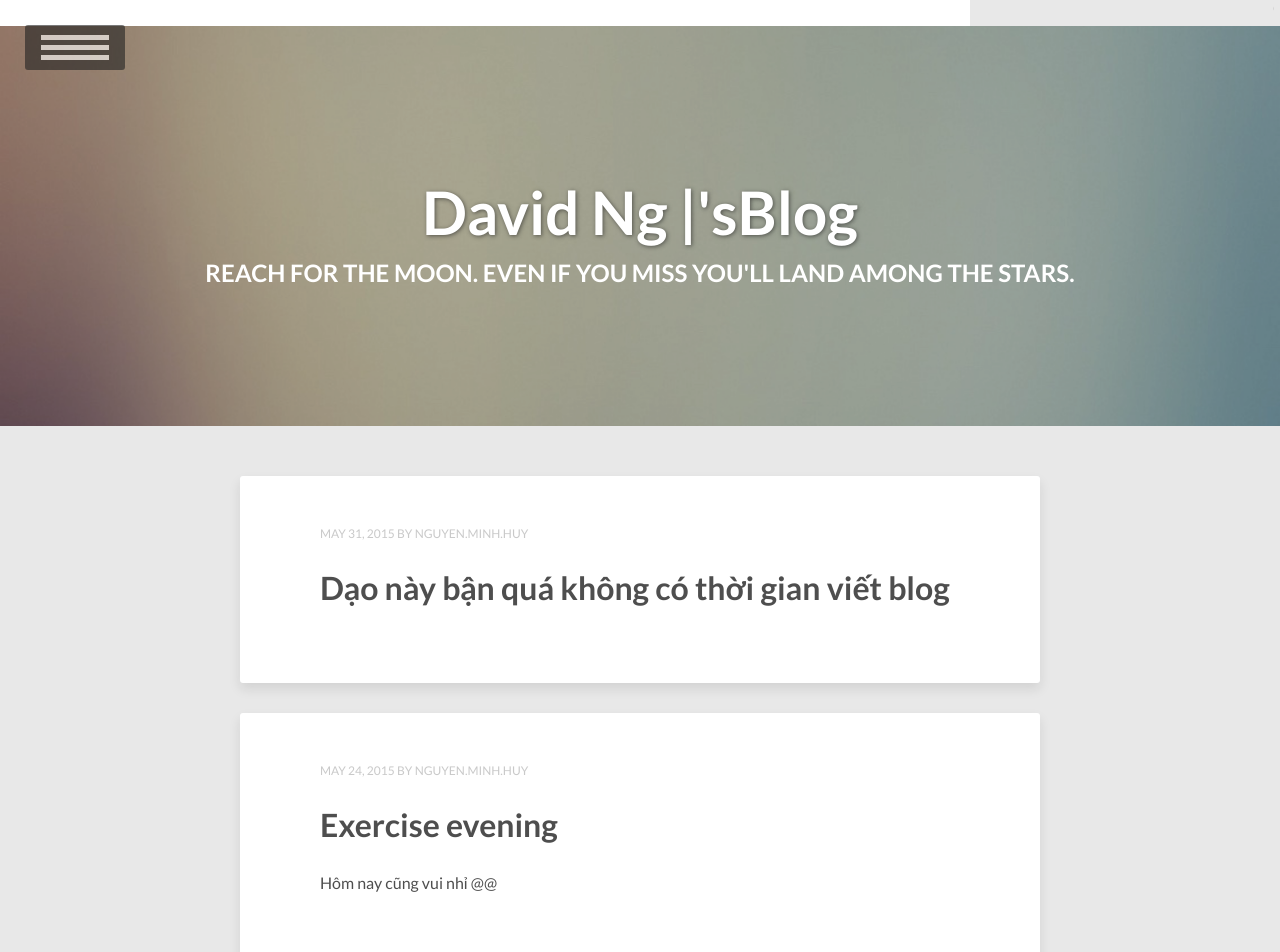
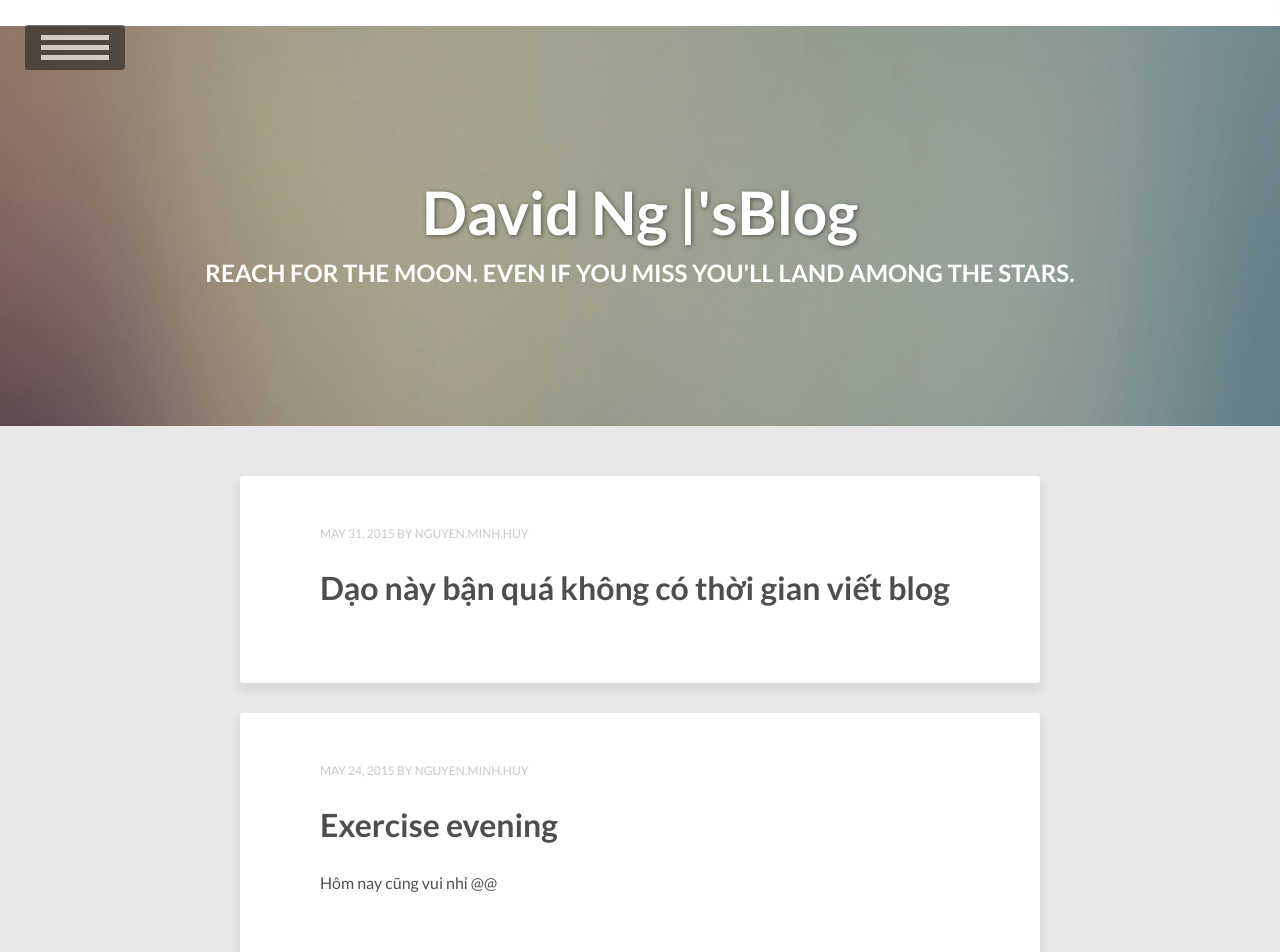
Before and after one commit to vareisen/vareisen.github.io, a Jekyll site: the page built from index.html, in a window 1280 px wide and 1400 px high. Shown: the top 952 px of the window. Built offline with Jekyll 4.4.1, drawn with Linux system fonts in a browser that asks for light colours; the list of posts is cut into pages by our own code; comment, search, counter and statistics services are not loaded.

Commit message:
Update head.html

```diff
--- a/_includes/head.html
+++ b/_includes/head.html
@@ -75,7 +75,7 @@ p.pos_fixed {
     font-size: 18px;
     text-align: right;
     position: fixed;
-    width: 970px;
+    width: 100%;
 }
 #navi-bar ul {
     list-style-type: none;
```
